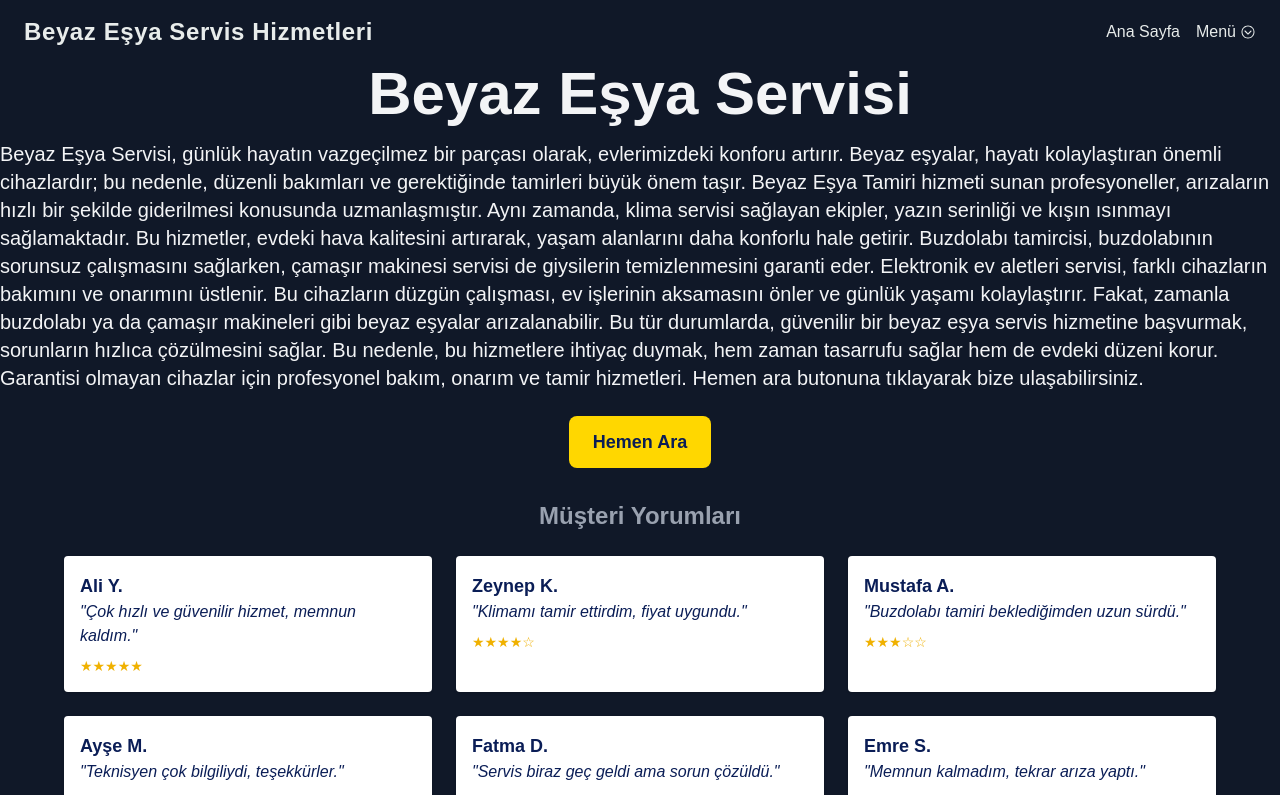
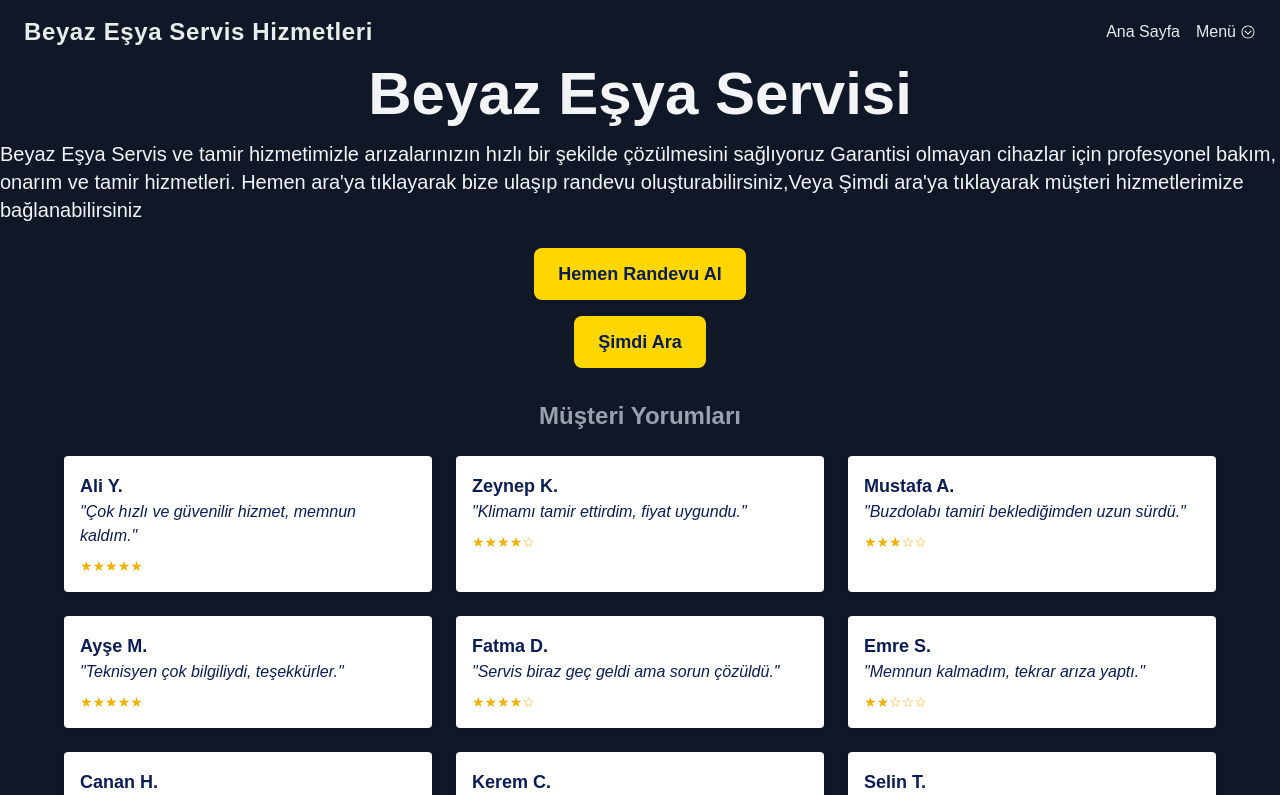
Before and after one commit to MustafaTaslialann/mustafataslialanweb, a Next.js app: page / in a window 1280 px wide. Shown: the top 795 px of the page. Built offline with nearby package versions, Linux system fonts and the light colour scheme.

Commit message:
update to anasayfa add to şimdi ara

```diff
--- a/src/app/page.tsx
+++ b/src/app/page.tsx
@@ -14,34 +14,25 @@ export default function Anasayfa() {
           Beyaz Eşya Servisi
         </h1>
         <p className="text-lg md:text-xl mb-6">
-          Beyaz Eşya Servisi, günlük hayatın vazgeçilmez bir parçası olarak,
-          evlerimizdeki konforu artırır. Beyaz eşyalar, hayatı kolaylaştıran
-          önemli cihazlardır; bu nedenle, düzenli bakımları ve gerektiğinde
-          tamirleri büyük önem taşır. Beyaz Eşya Tamiri hizmeti sunan
-          profesyoneller, arızaların hızlı bir şekilde giderilmesi konusunda
-          uzmanlaşmıştır. Aynı zamanda, klima servisi sağlayan ekipler, yazın
-          serinliği ve kışın ısınmayı sağlamaktadır. Bu hizmetler, evdeki hava
-          kalitesini artırarak, yaşam alanlarını daha konforlu hale getirir.
-          Buzdolabı tamircisi, buzdolabının sorunsuz çalışmasını sağlarken,
-          çamaşır makinesi servisi de giysilerin temizlenmesini garanti eder.
-          Elektronik ev aletleri servisi, farklı cihazların bakımını ve
-          onarımını üstlenir. Bu cihazların düzgün çalışması, ev işlerinin
-          aksamasını önler ve günlük yaşamı kolaylaştırır. Fakat, zamanla
-          buzdolabı ya da çamaşır makineleri gibi beyaz eşyalar arızalanabilir.
-          Bu tür durumlarda, güvenilir bir beyaz eşya servis hizmetine
-          başvurmak, sorunların hızlıca çözülmesini sağlar. Bu nedenle, bu
-          hizmetlere ihtiyaç duymak, hem zaman tasarrufu sağlar hem de evdeki
-          düzeni korur. Garantisi olmayan cihazlar için profesyonel bakım,
-          onarım ve tamir hizmetleri.
-          Hemen ara butonuna tıklayarak bize
-          ulaşabilirsiniz.
+          Beyaz Eşya Servis ve tamir hizmetimizle arızalarınızın hızlı bir
+          şekilde çözülmesini sağlıyoruz Garantisi olmayan cihazlar için
+          profesyonel bakım, onarım ve tamir hizmetleri. Hemen ara'ya tıklayarak
+          bize ulaşıp randevu oluşturabilirsiniz,Veya Şimdi ara'ya tıklayarak
+          müşteri hizmetlerimize bağlanabilirsiniz
         </p>
         <Link
           href="/teklif-al"
           className="bg-[#FFD700] hover:bg-[#FFC107] text-[#0A1D56] font-semibold px-6 py-3 rounded-lg inline-block text-base md:text-lg transition"
         >
-          Hemen Ara
+          Hemen Randevu Al
         </Link>
+
+        <a
+          href="tel:+905065019612"
+          className="bg-[#FFD700] hover:bg-[#FFC107] text-[#0A1D56] font-semibold px-6 py-3 rounded-lg inline-block text-base md:text-lg transition mt-4"
+        >
+          Şimdi Ara
+        </a>
       </section>
       <MusteriYorumlari />
     </main>
@@ -99,11 +90,15 @@ function MusteriYorumlari() {
       <h2 className="text-2xl font-bold text-center mb-6">Müşteri Yorumları</h2>
       <div className="grid grid-cols-1 sm:grid-cols-2 lg:grid-cols-3 gap-6 max-w-6xl mx-auto">
         {yorumlar.map((item, index) => (
-          <div key={index} className="bg-white text-[#0A1D56] p-4 rounded shadow">
+          <div
+            key={index}
+            className="bg-white text-[#0A1D56] p-4 rounded shadow"
+          >
             <h3 className="font-semibold text-lg">{item.ad}</h3>
             <p className="italic mb-2">"{item.yorum}"</p>
             <div className="text-sm text-yellow-500">
-              {"★".repeat(item.puan)}{"☆".repeat(5 - item.puan)}
+              {"★".repeat(item.puan)}
+              {"☆".repeat(5 - item.puan)}
             </div>
           </div>
         ))}
```
